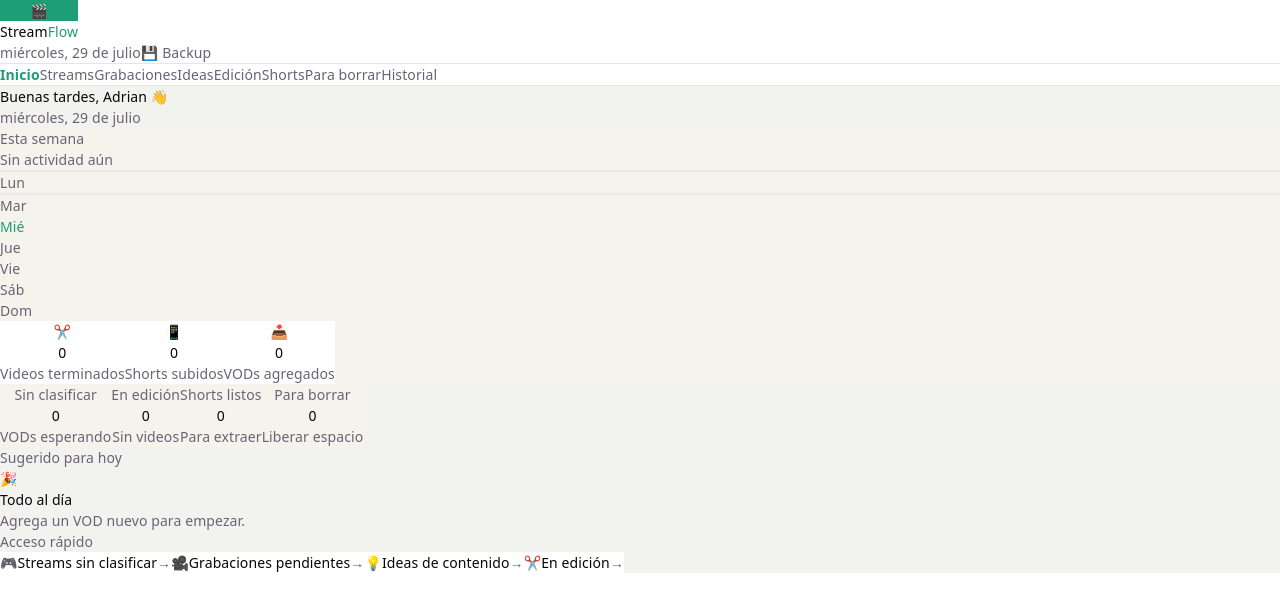
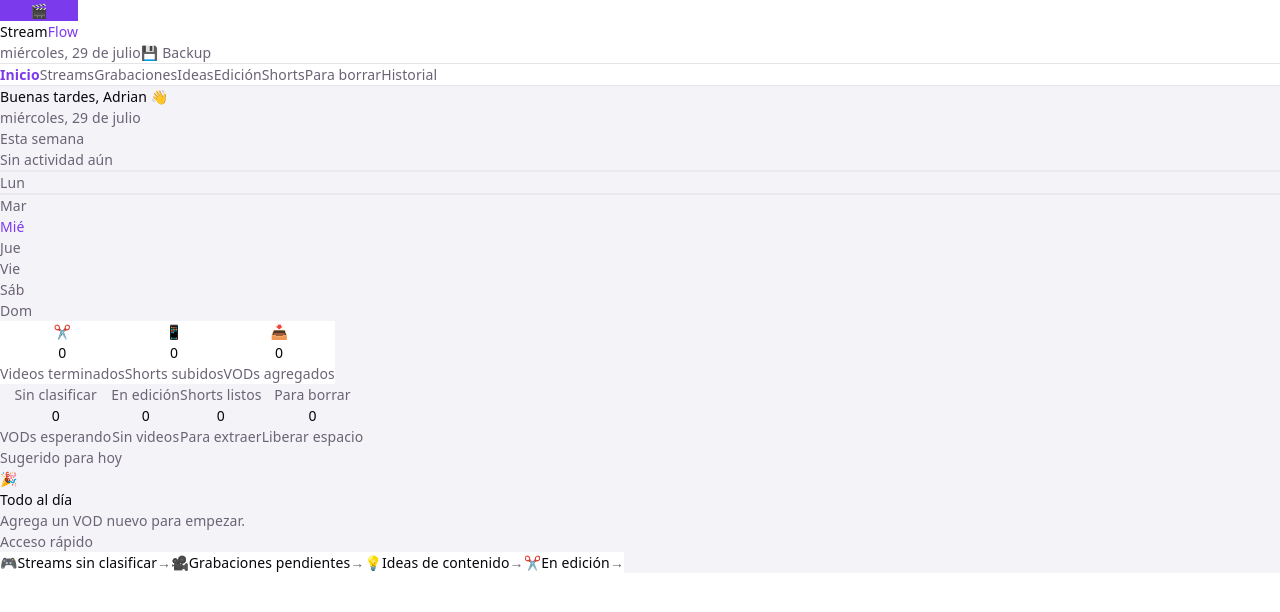
Before and after one commit to AdrianGerman/StreamFlow, a React (Vite) app: page / in a window 1280 px wide. Shown: the top 612 px of the page. Built offline with nearby package versions, Linux system fonts and the light colour scheme.

Commit message:
change primary color in index css

```diff
--- a/src/index.css
+++ b/src/index.css
@@ -5,27 +5,29 @@
   --text-h: #08060d;
   --bg: #ffffff;
   --border: #e5e4e7;
-  --code-bg: #f4f3ec;
-  --accent: #aa3bff;
-  --accent-bg: rgba(170, 59, 255, 0.1);
-  --accent-border: rgba(170, 59, 255, 0.5);
+  --code-bg: #f4f3f8;
+  --accent: #7c3aed;
+  --accent-bg: rgba(124, 58, 237, 0.1);
+  --accent-border: rgba(124, 58, 237, 0.4);
   --shadow:
     rgba(0, 0, 0, 0.08) 0 4px 12px -2px, rgba(0, 0, 0, 0.04) 0 2px 4px -1px;
 
   --sans: system-ui, "Segoe UI", Roboto, sans-serif;
   --mono: ui-monospace, Consolas, monospace;
 
-  --sf-bg: #f2f2ee;
-  --sf-col-bg: #ededea;
-  --sf-green: #1d9e75;
-  --sf-green-dim: #d0ede3;
+  --sf-bg: #f4f3f8;
+  --sf-primary: #7c3aed;
+  --sf-primary-dim: #ede9fb;
+
+  --sf-green: var(--sf-primary);
+  --sf-green-dim: var(--sf-primary-dim);
 
   --sf-inbox-bg: #eaeae4;
   --sf-inbox-text: #3a3a36;
-  --sf-ideas-bg: #daeafa;
-  --sf-ideas-text: #0d3a5c;
-  --sf-edit-bg: #c8f0e0;
-  --sf-edit-text: #0a3d2e;
+  --sf-ideas-bg: #ede9fb;
+  --sf-ideas-text: #3b1d8a;
+  --sf-edit-bg: #ede9fb;
+  --sf-edit-text: #3b1d8a;
   --sf-shorts-bg: #fad6e4;
   --sf-shorts-text: #5c0d2a;
   --sf-trash-bg: #fae0d4;
@@ -54,24 +56,26 @@
     --text-h: #f3f4f6;
     --bg: #16171d;
     --border: #2e303a;
-    --code-bg: #1f2028;
-    --accent: #c084fc;
-    --accent-bg: rgba(192, 132, 252, 0.15);
-    --accent-border: rgba(192, 132, 252, 0.5);
+    --code-bg: #1e1b2e;
+    --accent: #a78bfa;
+    --accent-bg: rgba(167, 139, 250, 0.15);
+    --accent-border: rgba(167, 139, 250, 0.4);
     --shadow:
       rgba(0, 0, 0, 0.4) 0 4px 12px -2px, rgba(0, 0, 0, 0.2) 0 2px 4px -1px;
 
-    --sf-bg: #1a1a1f;
-    --sf-col-bg: #22222a;
-    --sf-green: #22b886;
-    --sf-green-dim: #0d3326;
+    --sf-bg: #13111e;
+    --sf-primary: #9d6ffa;
+    --sf-primary-dim: #1e1535;
+
+    --sf-green: var(--sf-primary);
+    --sf-green-dim: var(--sf-primary-dim);
 
     --sf-inbox-bg: #2a2a2e;
     --sf-inbox-text: #c0c0b8;
-    --sf-ideas-bg: #0d2035;
-    --sf-ideas-text: #7ab8e8;
-    --sf-edit-bg: #0a2820;
-    --sf-edit-text: #5dcea0;
+    --sf-ideas-bg: #1e1535;
+    --sf-ideas-text: #c4a8ff;
+    --sf-edit-bg: #1e1535;
+    --sf-edit-text: #c4a8ff;
     --sf-shorts-bg: #2e0d1a;
     --sf-shorts-text: #e87aaa;
     --sf-trash-bg: #2e1a0d;
```
